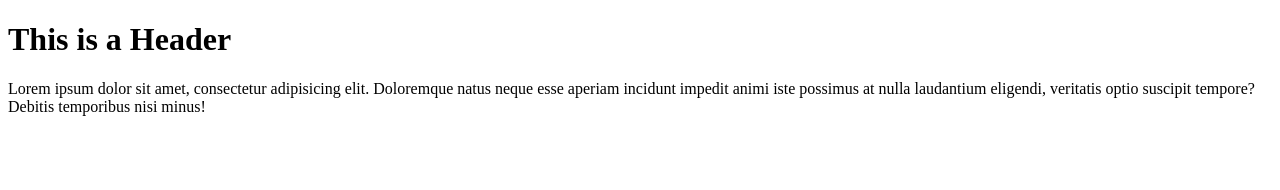
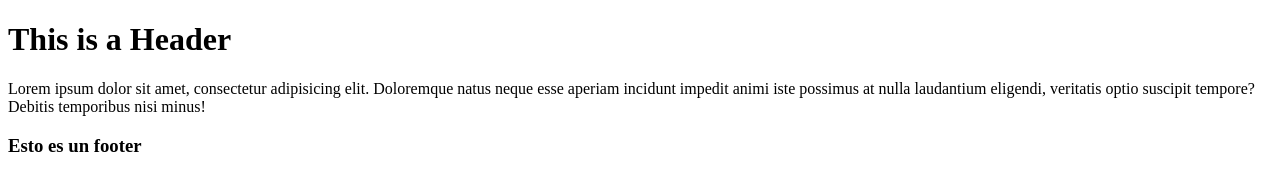
Before and after one commit to Quinoproductions/practice, a plain HTML site: page index.html in a window 1280 px wide. Drawn offline with Linux system fonts and the light colour scheme.

Commit message:
se agrego un footer

```diff
--- a/index.html
+++ b/index.html
@@ -15,6 +15,9 @@
             <p>Lorem ipsum dolor sit amet, consectetur adipisicing elit. Doloremque natus neque esse aperiam incidunt impedit animi iste possimus at nulla laudantium eligendi, veritatis optio suscipit tempore? Debitis temporibus nisi minus!</p>
     </section>
 
+    <footer>
+        <h3>Esto es un footer </h3>
+    </footer>
 
 </body>
 </html>
```
